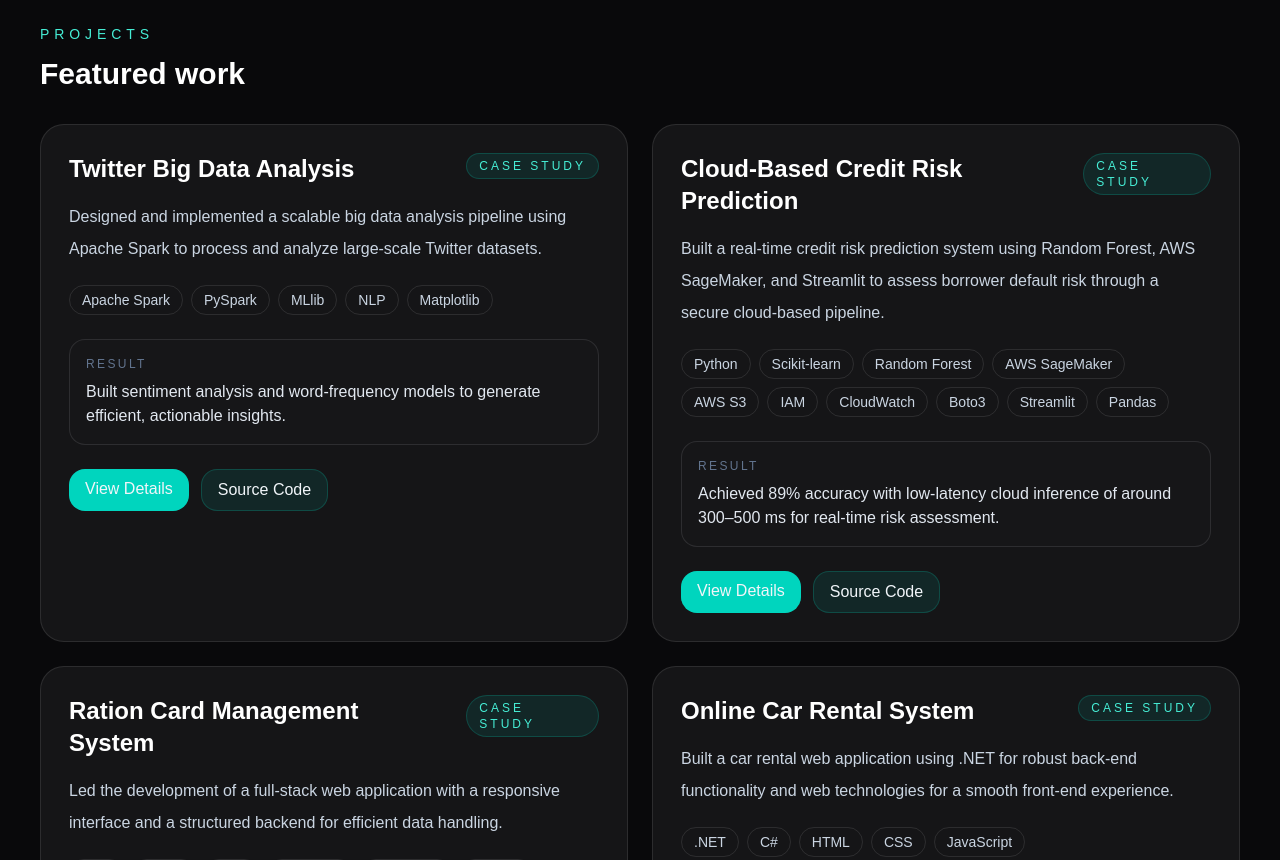
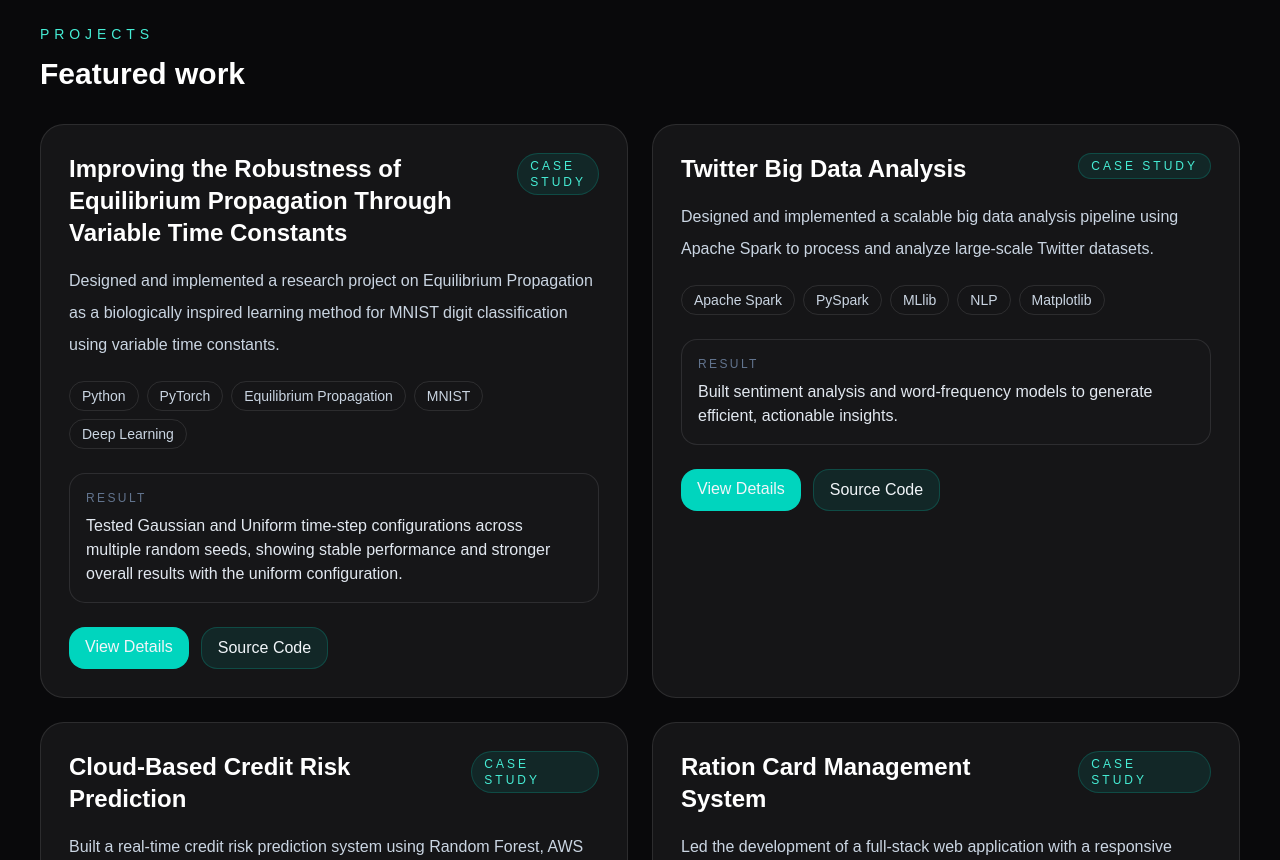
Before and after one commit to SmitPatel06/My-Portfolio, a Next.js app: page / in a window 1280 px wide. Shown: the part 1940-2800 px from the top of the page. Built offline with nearby package versions, Linux system fonts and the light colour scheme.

Commit message:
adding project

```diff
--- a/app/data/portfolio.ts
+++ b/app/data/portfolio.ts
@@ -14,6 +14,20 @@ export const skills = {
 };
 
 export const projects = [
+  {
+  title: "Improving the Robustness of Equilibrium Propagation Through Variable Time Constants",
+  type: "Research Project",
+  description:
+    "Designed and implemented a research project on Equilibrium Propagation as a biologically inspired learning method for MNIST digit classification using variable time constants.",
+  stack: ["Python", "PyTorch", "Equilibrium Propagation", "MNIST", "Deep Learning"],
+  result:
+    "Tested Gaussian and Uniform time-step configurations across multiple random seeds, showing stable performance and stronger overall results with the uniform configuration.",
+  github:
+    "https://github.com/SmitPatel06/Improving-the-Robustness-of-Equilibrium-Propagation-Through-Variable-Time-Constants.git",
+  arxiv: "https://arxiv.org/abs/2603.03402",
+  ccn: "https://drive.google.com/file/d/1LbcNC-wnTmGgWiRT9JT2hTa78hdaES1V/view?usp=sharing",
+  },
+
   {
     slug: "twitter-big-data-analysis",
     title: "Twitter Big Data Analysis",
```
